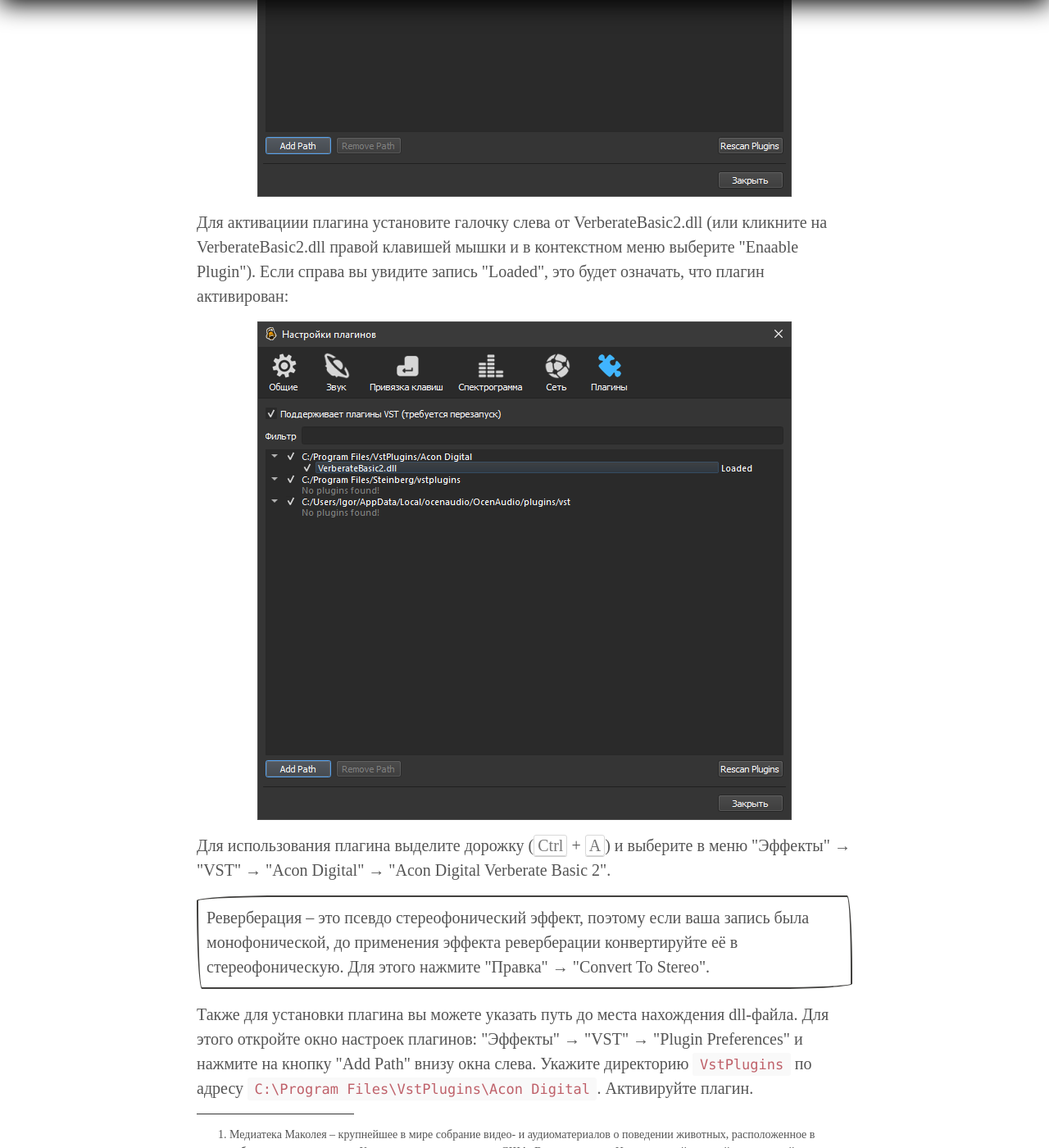
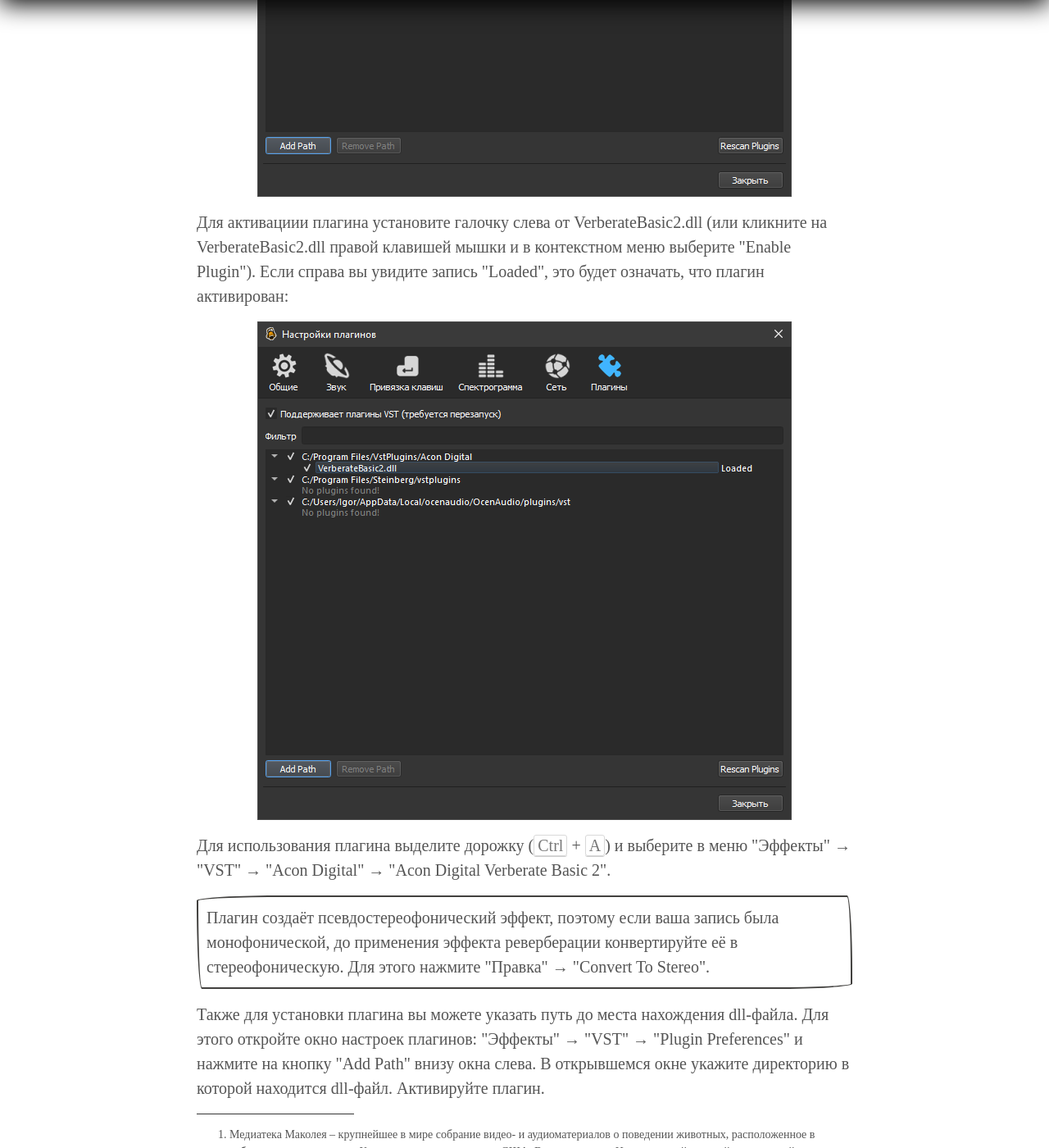
Before and after one commit to postolny/postolny.github.io, a Jekyll site: the page built from _posts/2023-03-07-ocenaudio.md, in a window 1280 px wide and 1400 px high, scrolled down 17067 px. Shown: the whole window at 82% size. Built offline with Jekyll 4.4.1, drawn with Linux system fonts in a browser that asks for light colours; some of the changed text lies outside the part shown.

Commit message:
Add files via upload

```diff
--- a/_posts/2023-03-07-ocenaudio.md
+++ b/_posts/2023-03-07-ocenaudio.md
@@ -167,15 +167,15 @@
 
 ![Настройки плагинов]({{ site.baseurl }}/img/ocenaudio/plugins-preferences.png)
 
-Для активациии плагина установите галочку слева от VerberateBasic2.dll (или кликните на VerberateBasic2.dll правой клавишей мышки и в контекстном меню выберите "Enaable Plugin"). Если справа вы увидите запись "Loaded", это будет означать, что плагин активирован:
+Для активациии плагина установите галочку слева от VerberateBasic2.dll (или кликните на VerberateBasic2.dll правой клавишей мышки и в контекстном меню выберите "Enable Plugin"). Если справа вы увидите запись "Loaded", это будет означать, что плагин активирован:
 
 ![load plugin]({{ site.baseurl }}/img/ocenaudio/load-plugin.png)
 
 Для использования плагина выделите дорожку (<kbd>Ctrl</kbd> + <kbd>A</kbd>) и выберите в меню "Эффекты" → "VST" → "Acon Digital" → "Acon Digital Verberate Basic 2".
 
-Реверберация – это псевдо стереофонический эффект, поэтому если ваша запись была монофонической, до применения эффекта реверберации конвертируйте её в стереофоническую. Для этого нажмите "Правка" → "Convert To Stereo".
+Плагин создаёт псевдостереофонический эффект, поэтому если ваша запись была монофонической, до применения эффекта реверберации конвертируйте её в стереофоническую. Для этого нажмите "Правка" → "Convert To Stereo".
 {: .cornice}
 
-Также для установки плагина вы можете указать путь до места нахождения dll-файла. Для этого откройте окно настроек плагинов: "Эффекты" → "VST" → "Plugin Preferences" и нажмите на кнопку "Add Path" внизу окна слева. Укажите директорию `VstPlugins` по адресу `C:\Program Files\VstPlugins\Acon Digital`. Активируйте плагин.
+Также для установки плагина вы можете указать путь до места нахождения dll-файла. Для этого откройте окно настроек плагинов: "Эффекты" → "VST" → "Plugin Preferences" и нажмите на кнопку "Add Path" внизу окна слева. В открывшемся окне укажите директорию в которой находится dll-файл. Активируйте плагин.
 
 [^1]: Медиатека Маколея – крупнейшее в мире собрание видео- и аудиоматериалов о поведении животных, расположенное в лаборатории орнитологии Корнеллского университета, США. Входит в состав Национальной научной электронной библиотеки США.
```
Also changed, not shown: other parts of _posts/2023-03-07-ocenaudio.md (+1 -1 lines).
